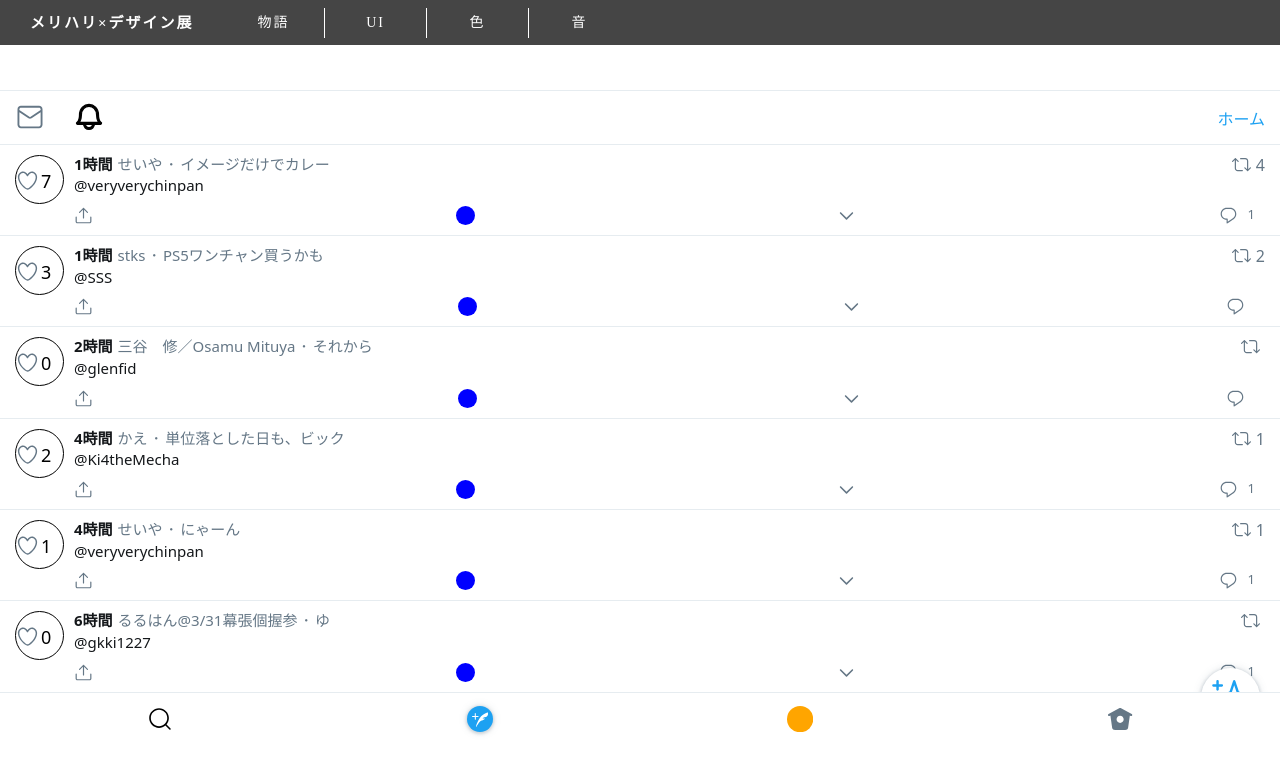
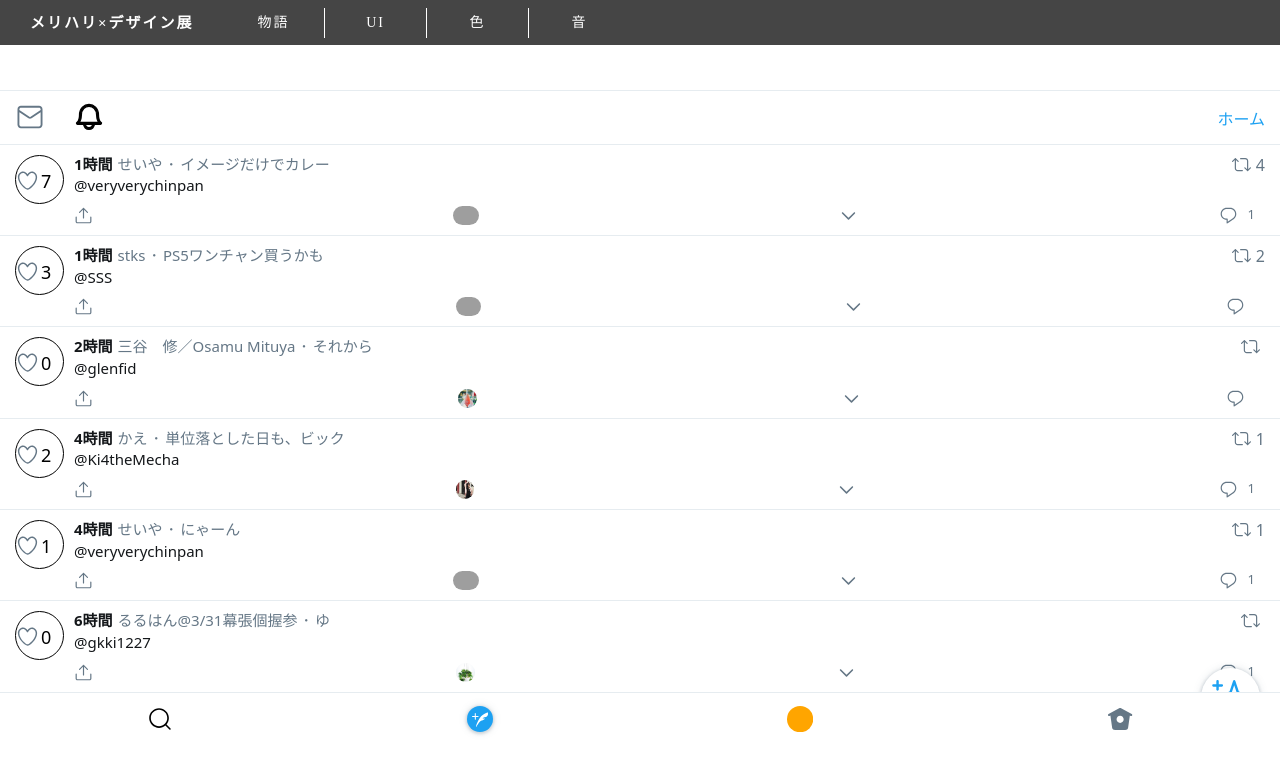
Before and after one commit to rtr-dnd/2020mayfes, a website built with Parcel: page twitter-broken.html in a window 1280 px wide. Built offline with nearby package versions, Linux system fonts and the light colour scheme; grey boxes are pictures that could not be loaded.

Commit message:
壊れた中身一旦書きました

```diff
--- a/twitter-broken.html
+++ b/twitter-broken.html
@@ -145,9 +145,7 @@
             </div>
             <div class="reaction-c">
                 <!-- プロ画 -->
-                <svg viewBox="0 0 24 24" style="height:19px">
-                    <circle cx="12" cy="12" r="12" fill="blue"></circle>
-                </svg>
+                <img src="assets/twitter/icon1.jpg" class="profile">
             </div>
             <div class="reaction-c">
                 <!-- 下向き矢印 -->
@@ -219,9 +217,7 @@
             </div>
             <div class="reaction-c">
                 <!-- プロ画 -->
-                <svg viewBox="0 0 24 24" style="height:19px">
-                    <circle cx="12" cy="12" r="12" fill="blue"></circle>
-                </svg>
+                <img src="assets/twitter/icon2.jpg" class="profile">
             </div>
             <div class="reaction-c">
                 <!-- 下向き矢印 -->
@@ -291,9 +287,7 @@
             </div>
             <div class="reaction-c">
                 <!-- プロ画 -->
-                <svg viewBox="0 0 24 24" style="height:19px">
-                    <circle cx="12" cy="12" r="12" fill="blue"></circle>
-                </svg>
+                <img src="assets/twitter/icon3.jpg" class="profile">
             </div>
             <div class="reaction-c">
                 <!-- 下向き矢印 -->
@@ -360,9 +354,7 @@
             </div>
             <div class="reaction-c">
                 <!-- プロ画 -->
-                <svg viewBox="0 0 24 24" style="height:19px">
-                    <circle cx="12" cy="12" r="12" fill="blue"></circle>
-                </svg>
+                <img src="assets/twitter/icon4.jpg" class="profile">
             </div>
             <div class="reaction-c">
                 <!-- 下向き矢印 -->
@@ -430,9 +422,7 @@
             </div>
             <div class="reaction-c">
                 <!-- プロ画 -->
-                <svg viewBox="0 0 24 24" style="height:19px">
-                    <circle cx="12" cy="12" r="12" fill="blue"></circle>
-                </svg>
+                <img src="assets/twitter/icon1.jpg" class="profile">
             </div>
             <div class="reaction-c">
                 <!-- 下向き矢印 -->
@@ -499,9 +489,7 @@
             </div>
             <div class="reaction-c">
                 <!-- プロ画 -->
-                <svg viewBox="0 0 24 24" style="height:19px">
-                    <circle cx="12" cy="12" r="12" fill="blue"></circle>
-                </svg>
+                <img src="assets/twitter/icon5.jpg" class="profile">
             </div>
             <div class="reaction-c">
                 <!-- 下向き矢印 -->
@@ -556,7 +544,7 @@
             </svg>
         </div>
         <div>
-            <a href="twitter.html" role="link">
+            <a href="twitter-broken.html" role="link">
                 <!-- ホーム -->
               <svg viewBox="0 0 24 24" style="height:26.25px;">
                 <g>
--- a/twitter.css
+++ b/twitter.css
@@ -524,5 +524,9 @@ header.tw-header {
   border-radius: 9999px;
   display: flex;
   flex-direction: row;
+}
 
+.profile {
+  height: 19px;
+  border-radius: 9999px;
 }
```
Also changed, not shown: assets/twitter/icon3.jpg (added), assets/twitter/icon4.jpg (added), assets/twitter/icon5.jpg (added), 3 other files.
